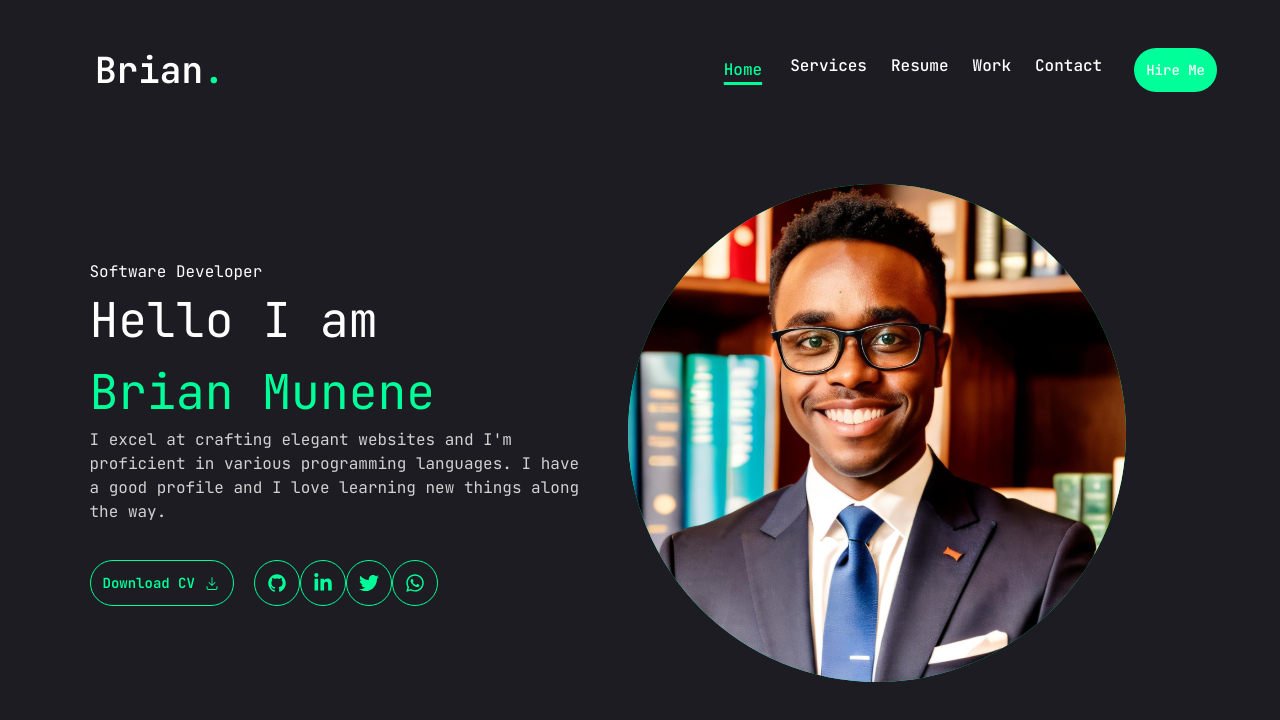
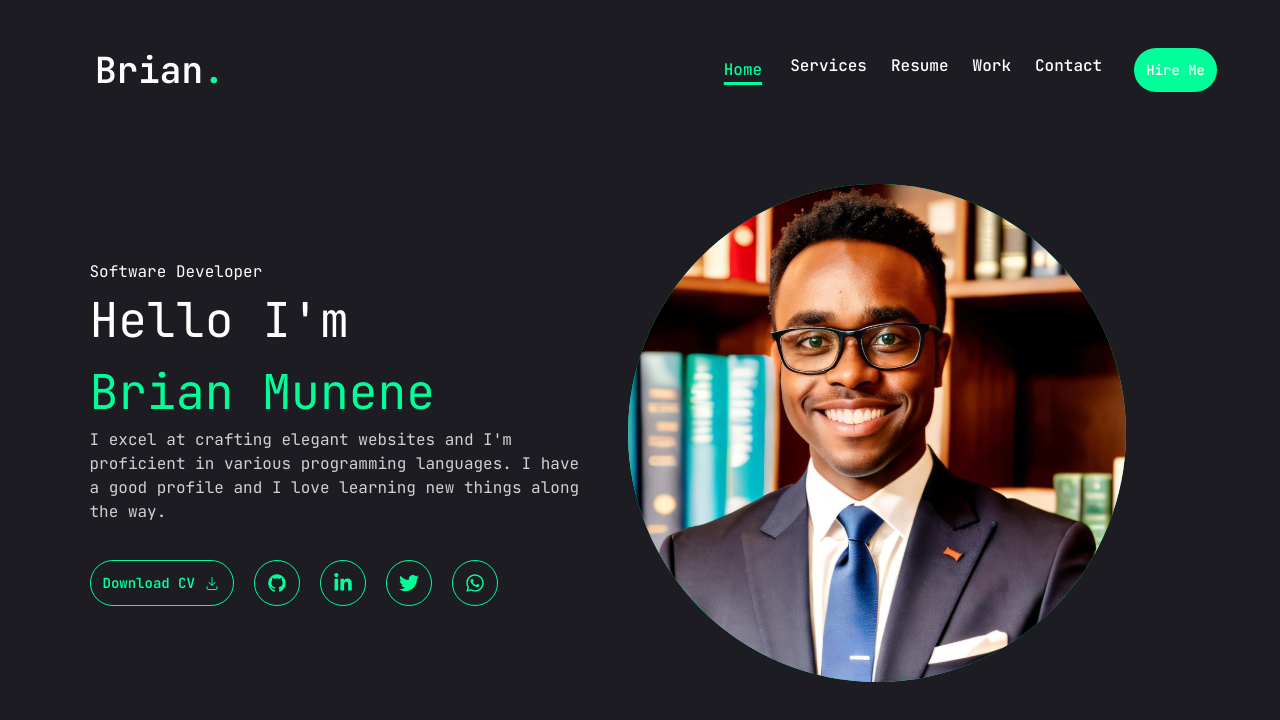
Before and after one commit to Briankimp/My-Portfolio, a Next.js app in the folder NextJS Portfolio/my-next-portfolio/: page / in a window 1280 px wide. Shown: the top 720 px of the page. Built offline with nearby package versions, Linux system fonts and the light colour scheme.

Commit message:
errors resolved

```diff
--- a/NextJS Portfolio/my-next-portfolio/app/page.tsx
+++ b/NextJS Portfolio/my-next-portfolio/app/page.tsx
@@ -17,7 +17,7 @@ export default function Home() {
           <div className="text-left">
             <h1 className="">Software Developer</h1>
             <h1 className="text-5xl leading-normal ">
-              Hello I am <br />
+              Hello I&apos;m <br />
               <span className="text-accent">Brian Munene</span>
             </h1>
 
@@ -50,7 +50,7 @@ export default function Home() {
               </Button>
             </Link>
 
-            <div>
+            {/* <div className=""> */}
               <Link href="/github">
                 <Button className="border rounded-full p-3 text-accent border-accent hover:bg-accent-hover hover:text-primary">
                   <IoLogoGithub className="text-xl" />
@@ -74,7 +74,7 @@ export default function Home() {
                   <FaWhatsapp className="text-xl" />
                 </Button>
               </Link>
-            </div>
+            {/* </div> */}
           </div>
         </div>
 
```
